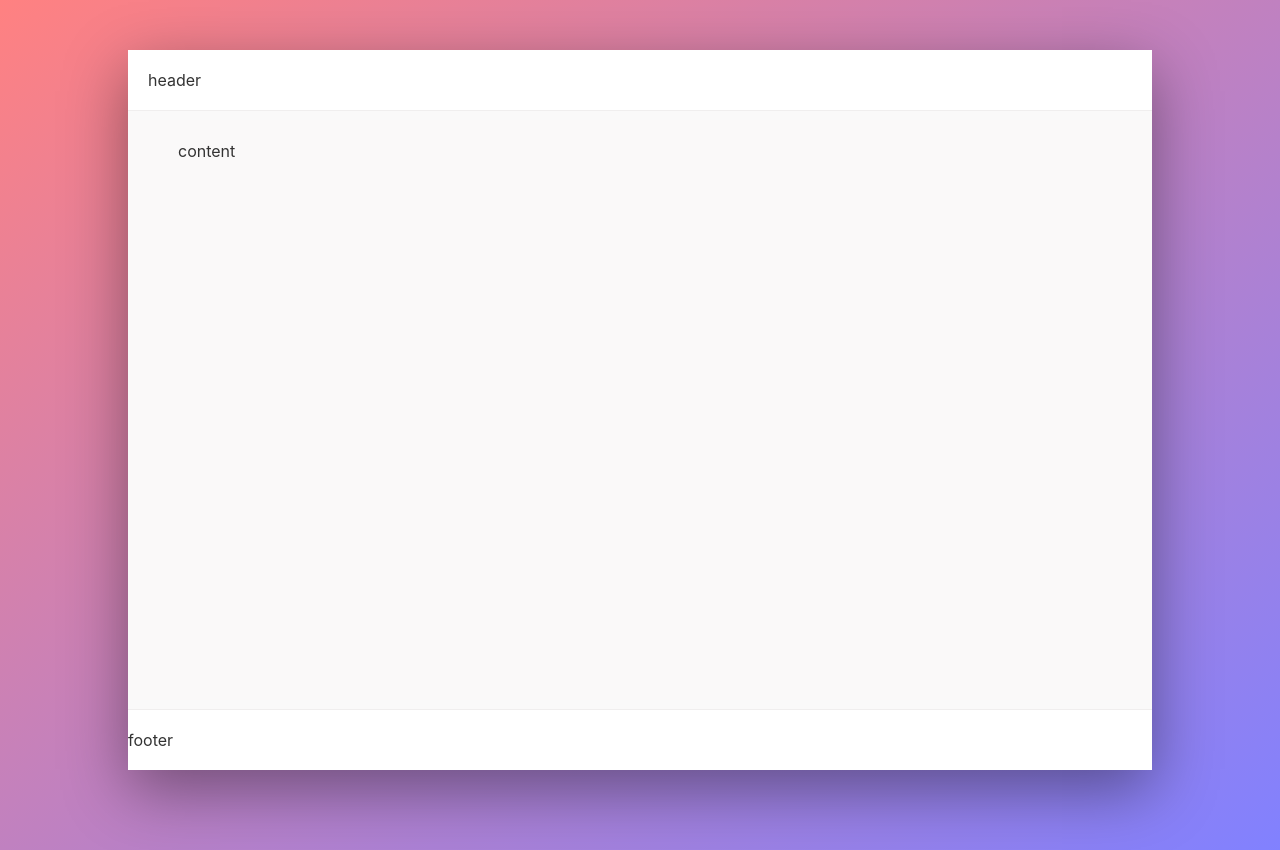
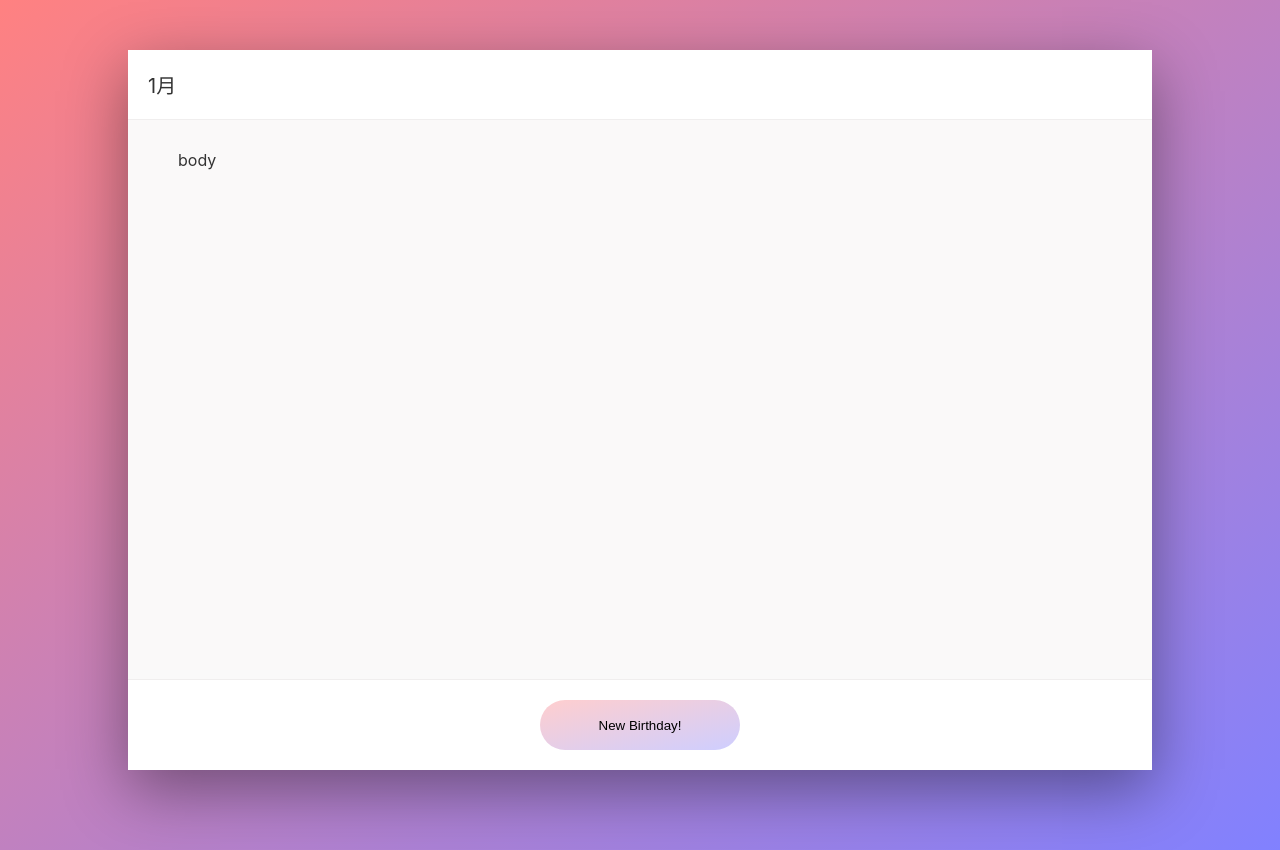
Before and after one commit to nbstsh/react-birthday-app, a React (Create React App) app: page / in a window 1280 px wide. Built offline with nearby package versions, Linux system fonts and the light colour scheme.

Commit message:
Create Button Component

```diff
--- /dev/null
+++ b/src/components/Body.js
@@ -0,0 +1,18 @@
+import React, { Component } from 'react'
+import '../styles/components/header.scss'
+
+class Body extends Component {
+    constructor(props) {
+        super(props)
+        this.state = {}
+    }
+    render() {
+        return (
+            <div className='body'>
+                body
+            </div>
+        )
+    }
+}
+
+export default Body
--- a/src/components/Container.js
+++ b/src/components/Container.js
@@ -1,5 +1,8 @@
 import React, { Component } from 'react'
 import '../styles/components/container.scss'
+import Header from './Header'
+import Body from './Body'
+import Footer from './Footer'
 
 class Container extends Component {
     constructor(props) {
@@ -9,9 +12,9 @@ class Container extends Component {
     render() {
         return (
             <div className='container'>
-                <div className='container__top header'>header</div>
-                <div className='container__middle content'>content</div>
-                <div className='container__bottom footer'>footer</div>
+                <Header />
+                <Body />
+                <Footer />
             </div>
         )
     }
--- /dev/null
+++ b/src/components/Footer.js
@@ -0,0 +1,21 @@
+import React, { Component } from 'react'
+import '../styles/components/header.scss'
+import Button from './common/Button'
+
+class Footer extends Component {
+    constructor(props) {
+        super(props)
+        this.state = {}
+    }
+    render() {
+        return (
+            <div className='footer'>
+                <Button
+                    // handleClick={}
+                    text='New Birthday!' />
+            </div>
+        )
+    }
+}
+
+export default Footer
--- /dev/null
+++ b/src/components/Header.js
@@ -0,0 +1,18 @@
+import React, { Component } from 'react'
+import '../styles/components/header.scss'
+
+class Header extends Component {
+    constructor(props) {
+        super(props)
+        this.state = {}
+    }
+    render() {
+        return (
+            <div className='header'>
+                <p className='header__month'>1月</p>
+            </div>
+        )
+    }
+}
+
+export default Header
--- /dev/null
+++ b/src/components/common/Button.js
@@ -0,0 +1,10 @@
+import React from 'react'
+import '../../styles/components/button.scss'
+
+const Button = ({ text, handleClick }) => {
+    return (
+        <button onClick={handleClick} className='button'>{text}</button>
+    )
+}
+
+export default Button
--- /dev/null
+++ b/src/styles/components/button.scss
@@ -0,0 +1,38 @@
+@import '../abstracts/variables.scss';
+@import '../abstracts/mixins.scss';
+
+.button {
+    text-align: center;
+    display: block;
+    width: 20rem;
+    height: 5rem;
+    border-radius: 100px;
+    margin: 0 auto;
+    border: none;
+    background: $gradient-light;
+    position: relative;
+    cursor: pointer;
+    transition: all .2s;
+
+    @include buttonAnimation;
+
+    &::after {
+        content: '';
+        position: absolute;
+        top: 0;
+        left: 0;
+        background: $gradient-light;
+        width: 20rem;
+        height: 5rem;
+        border-radius: 100px;
+        z-index: -1;
+        opacity: 1;
+        transform: scale(1);
+        transition: all .3s;
+    }
+
+    &:hover::after {
+        opacity: 0;
+        transform: scale(1.5);
+    }
+}
--- a/src/styles/components/container.scss
+++ b/src/styles/components/container.scss
@@ -20,7 +20,7 @@
         margin: 0;
     }
 
-    &__top {
+    & > .header {
         padding: 2rem;
         display: flex;
         justify-content: space-between;
@@ -32,7 +32,7 @@
         }
     }
 
-    &__middle {
+    & .body {
         padding: 3rem 5rem;
         margin-bottom: auto;
         display: grid;
@@ -41,7 +41,7 @@
         grid-gap: 2rem;
     }
 
-    &__bottom {
+    & .footer {
         background-color: $color-white;
         padding: 2rem 0;
         border-top: 1px solid $color-grey-light-3;
--- /dev/null
+++ b/src/styles/components/header.scss
@@ -0,0 +1,9 @@
+
+@import '../abstracts/variables.scss';
+@import '../abstracts/mixins.scss';
+
+.header {
+    &__month {
+        font-size: 2rem;
+    }
+}
```
Also changed, not shown: src/styles/components/body.scss (added), src/styles/components/footer.scss (added).
